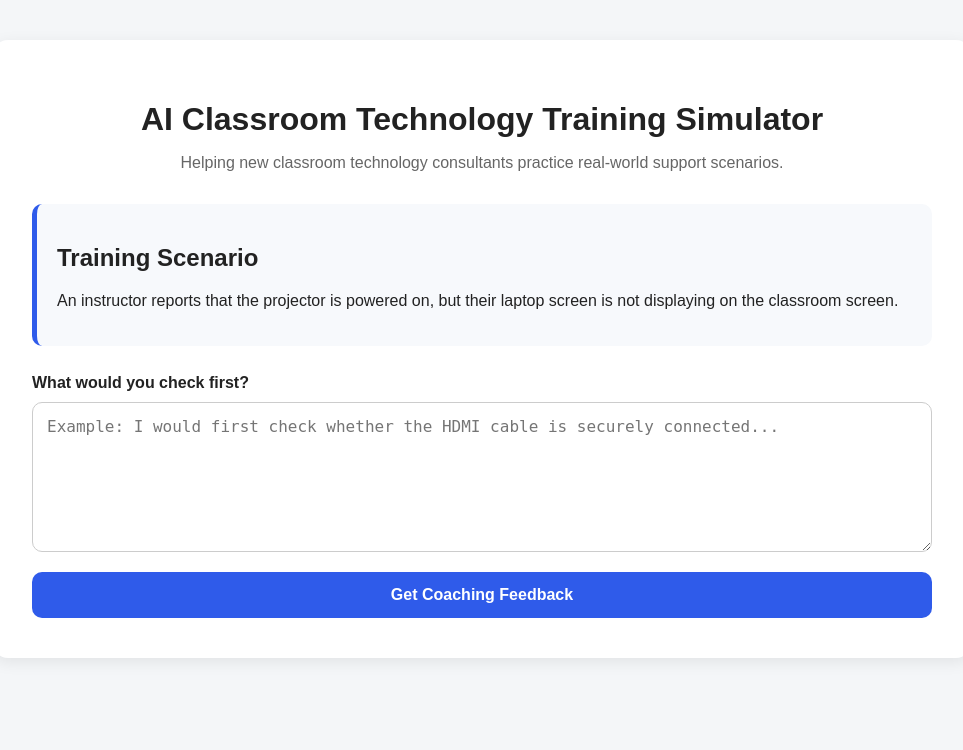
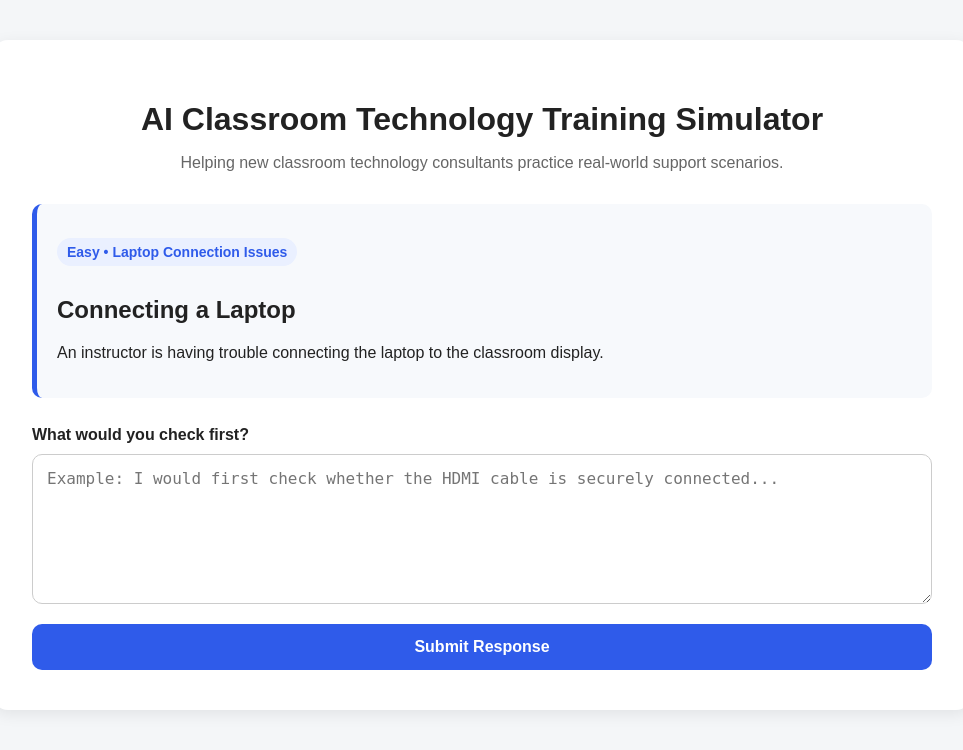
Before and after one commit to amandapbrown/ai-classroom-support-assistant, a Flask app: page / in a window 1280 px wide. Shown: the top 750 px of the page, without its empty margins (158-1121 px from the left). Run offline with Flask 3, Linux system fonts and the light colour scheme.

Commit message:
Added some typical classroom support scenarios, updated webpage contents and styling to match

```diff
--- a/app.py
+++ b/app.py
@@ -1,30 +1,176 @@
 from flask import Flask, render_template, request
+import random # used to select a random scenario
+
 
 app = Flask(__name__)
 
+SCENARIOS = [
+#TODO: add scenarios
+    {
+        # Scenario 1: No Signal on projector / blue screen
+        "title": "No Signal / Blue Screen",
+        "category": "Display Issues",
+        "difficulty": "Easy",
+        "description": "An instructor reports a blue screen or no signal on the classroom display.",
+        "expected_steps": [
+            "Reseat the display cable",
+            "Reseat the adapter",
+            "Check different sources",
+            "If laptop source displays, check whether laptop and PC display cables were swapped",
+            "If no sources display, try swapping the display cable with laptop connection",
+            "Use a working source for class and inform the supervisor"
+        ],
+
+        # Scenario 2: No picture on the projector / black screen
+        "title": "No Picture / Black Screen",
+        "category": "Display Issues",
+        "difficulty": "Easy",
+        "description": "An instructor reports that the projector is on, but the screen is black.",
+        "expected_steps": [
+            "Check that the projector is on",
+            "Check that the projector is not muted on the touch/button panel",
+            "Reseat the display cable",
+            "Reseat the adapted",
+            "Check screen sharing settings",
+            "On Windows, press Win + P and select Duplicate",
+            "On Mac, press Command + F1 or check display settings",
+            "Inform supervior if issue continues"
+        ],
+
+        # Scenario 3: Loss of audio, program
+        "title": "Loss of Program Audio",
+        "category": "Audio Issues",
+        "difficulty": "Medium",
+        "description": "An instructor reports that video is playing, but there is no sound from the classroom speakers.",
+        "expected_steps": [
+            "Make sure the system is turned on",
+            "Check that rack devices are on",
+            "Make sure the touch/button panel is on the correct source",
+            "Check that audio is not muted on the touch/button panel",
+            "Verify the audio output is set to room speakers",
+            "Reseat the display cable",
+            "If using VGA, reseat the 3.5mm audio cable",
+            "If using Zoom, set audio output to same as System"
+        ],
+
+        # Scenario 4: Loss of audio, microphone
+        "title": "Loss of Microphone Audio",
+        "category": "Microphone Issues",
+        "difficulty": "Medium",
+        "description": "An instructor reports that the microphone is not working.",
+        "expected_steps": [
+            "Check if the mic is on",
+            "Replace the batteries in the mic if it is off",
+            "Make sure the system is turned on",
+            "Check that the mic receiver is on and has a group/channel",
+            "Mute and unmute the mic on the touch/button panel",
+            "Verify the mic group/channel matches the receiver",
+            "If using Zoom, check that the correct mic source is selected"
+        ],
+
+        # Scenario 5: Document camera issue
+        "title": "Document Camera Issue",
+        "category": "Document Camera Issues",
+        "difficulty": "Easy",
+        "description": "An instructor reports that the document camera image is frozen, blurry, black, or missing.",
+        "expected_steps": [
+            "Check that the touch/button panel is on the correct source",
+            "Check that a display cable is plugged into the document camera",
+            "If frozen, unplug power from the back, wait 10 seconds, then plug it back in",
+            "If blurry, press the AF button to toggle auto-focus",
+            "Zoom in or out using the zoom buttons on the document camera to adjust focus",
+            "If not powered on, reseat the power cable and make sure the power button is pressed",
+            "Inform supervisor if issue continues"
+        ],
+
+        # Scenario 6: Frozen Computer
+        "title": "Frozen Computer",
+        "category": "Computer Issues",
+        "difficulty": "Easy",
+        "description": "The classroom computer is frozen or not responding to input.",
+        "expected_steps": [
+            "Check if the mouse and keyboard are working",
+            "If there is no response, hard reboot the computer",
+            "If there is some response, attempt a soft reboot",
+            "If the computer is still frozen, inform the supervisor"
+        ],
+
+        # Scenario 7: Frozen Touch/Control Panel
+        "title": "Frozen Touch/Control Panel",
+        "category": "Control Panel Issues",
+        "difficulty": "Advanced",
+        "description": "The touch/control panel is frozen or not responding to input.",
+        "expected_steps": [
+            "Determine whether it is a touch panel or button panel",
+            "For a touch panel, check for a small power button and use key/small item to restart it",
+            "If accessible, reseat cables behind the panel",
+            "Be careful reseating Ethernet cables if Zoom is being used",
+            "For a button panel, hold the screen down button for 15-20 seconds",
+            "If the panel is still frozen, inform the supervisor"
+        ],
+
+        # Scenario 8: Cannot log in/no network
+        "title": "Cannot Log In / No Network",
+        "category": "Network Issues",
+        "difficulty": "Advanced",
+        "description": "An instructor cannot log in to the classroom computer or the computer has no network connection.",
+        "expected_steps": [
+            "Check for Windows domain error or Mac network indicator",
+            "On Mac, check for red or yellow dot in the top right of login screen",
+            "Reseat the Ethernet cable behind the computer",
+            "Try logging in with the instructor's credentials",
+            "Try your own credentials if the instructor's credentials do not work",
+            "If your login works, have the instructor contact Help Desk to get their credentials working",
+            "If appropriate, check whether a student can log in and use their login for class, never use your own login",
+            "If the computer is still not working, inform the supervisor"
+        ],
+
+        # Scenario 9: Laptop connection
+        "title": "Connecting a Laptop",
+        "category": "Laptop Connection Issues",
+        "difficulty": "Easy",
+        "description": "An instructor is having trouble connecting the laptop to the classroom display.",
+        "expected_steps": [
+            "Reseat the laptop cable in the laptop port",
+            "Check the other end of the laptop cable if accessible",
+            "Inspect the cable for bent pins, broken connectors, tears, or bends",
+            "Make sure the selected source is a laptop source",
+            "If laptop cable is the same type as the main PC display cable, try the PC cable in the laptop and change sources",
+            "If using VGA and there is no audio, check the 3.5 mm audio cable",
+            "Inform the supervisor if issue continues or if any laptop cables are broken"
+        ]
+    }
+
+
+]
+
 @app.route("/", methods=["GET", "POST"])
 def home():
+    scenario = random.choice(SCENARIOS)
     feedback = ""
 
     if request.method == "POST":
-        trainee_response = request.form.get("trainee_response")
+        trainee_response = request.form.get("trainee_response", "")
 
         feedback = f"""
-Good start. You said:
+Good start! You said: '{trainee_response}'.
 
-"{trainee_response}"
-
-For this type of issue, strong first checks usually include:
-1. Confirm the HDMI/USB-C cable is securely connected.
-2. Check that the projector is on the correct input.
-3. Verify the laptop detects the external display.
-4. Try mirroring/extending the display.
-5. Escalate if the issue appears to be hardware-related.
-
-Next step: explain why your first check matters.
+For this scenario, some troubleshooting steps may include:
 """
 
-    return render_template("index.html", feedback=feedback)
+        for step in scenario["expected_steps"]:
+            feedback += f"\n- {step}"
+
+        feedback += """
+
+Next step: explain why your first step matters and what you would do next if that step doesn't resolve the issue.
+"""
+
+    return render_template(
+        "index.html",
+        scenario=scenario,
+        feedback=feedback,
+    )
 
 if __name__ == "__main__":
     app.run(debug=True)
--- a/static/style.css
+++ b/static/style.css
@@ -73,3 +73,14 @@ pre {
     font-family: Arial, Helvetica, sans-serif;
     line-height: 1.5;
 }
+
+.badge {
+    display: inline-block;
+    font-size: 14px;
+    font-weight: bold;
+    color: #2f5bea;
+    background: #eaf0ff;
+    padding: 6px 10px;
+    border-radius: 999px;
+    margin-bottom: 10px;
+}
--- a/templates/index.html
+++ b/templates/index.html
@@ -15,9 +15,12 @@
         </p>
 
         <section class="scenario-card">
-            <h2>Training Scenario</h2>
+            <p class="badge">{{ scenario.difficulty }} • {{ scenario.category }}</p>
+
+            <h2>{{ scenario.title }}</h2>
+
             <p>
-                An instructor reports that the projector is powered on, but their laptop screen is not displaying on the classroom screen.
+                {{ scenario.description }}
             </p>
         </section>
 
@@ -33,13 +36,13 @@
             ></textarea>
 
             <button type="submit">
-                Get Coaching Feedback
+                Submit Response
             </button>
         </form>
 
         {% if feedback %}
         <section class="feedback-card">
-            <h2>AI Coach Feedback</h2>
+            <h2>Coach Feedback</h2>
             <pre>{{ feedback }}</pre>
         </section>
         {% endif %}
```
